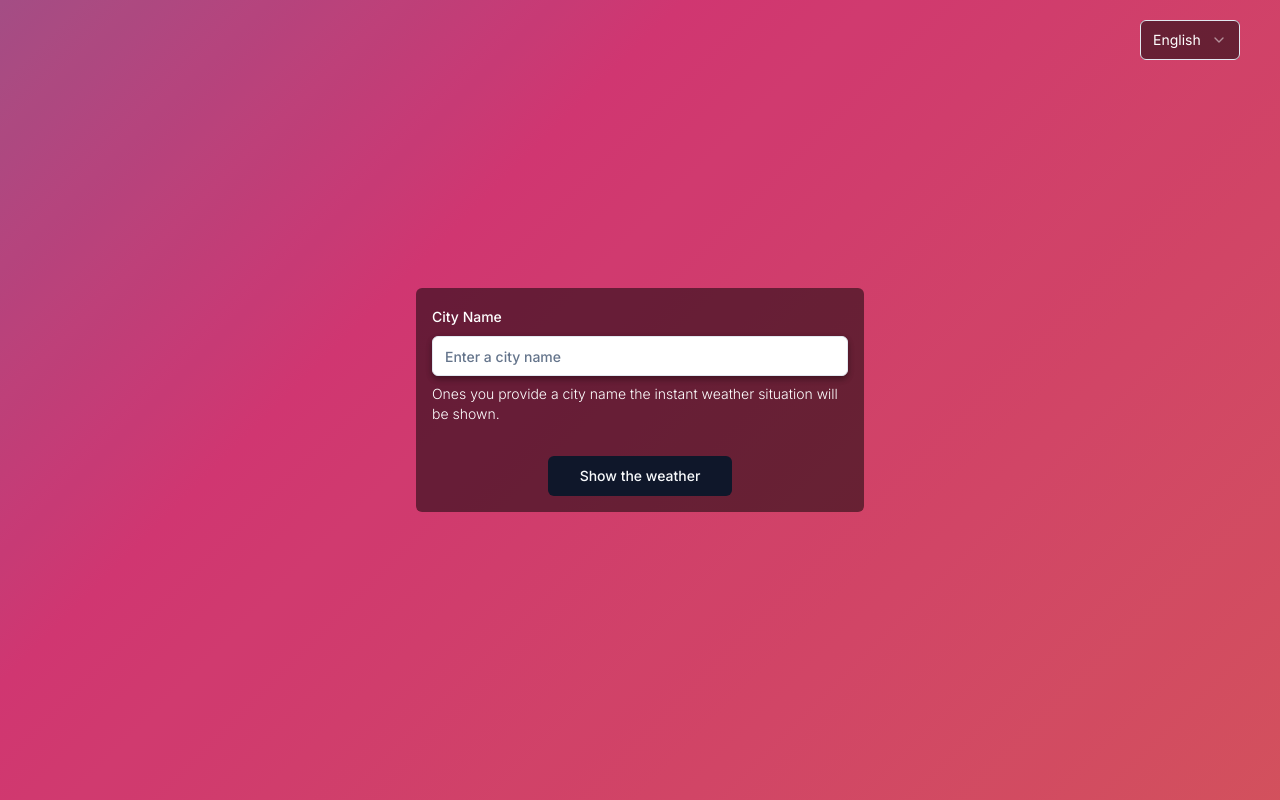
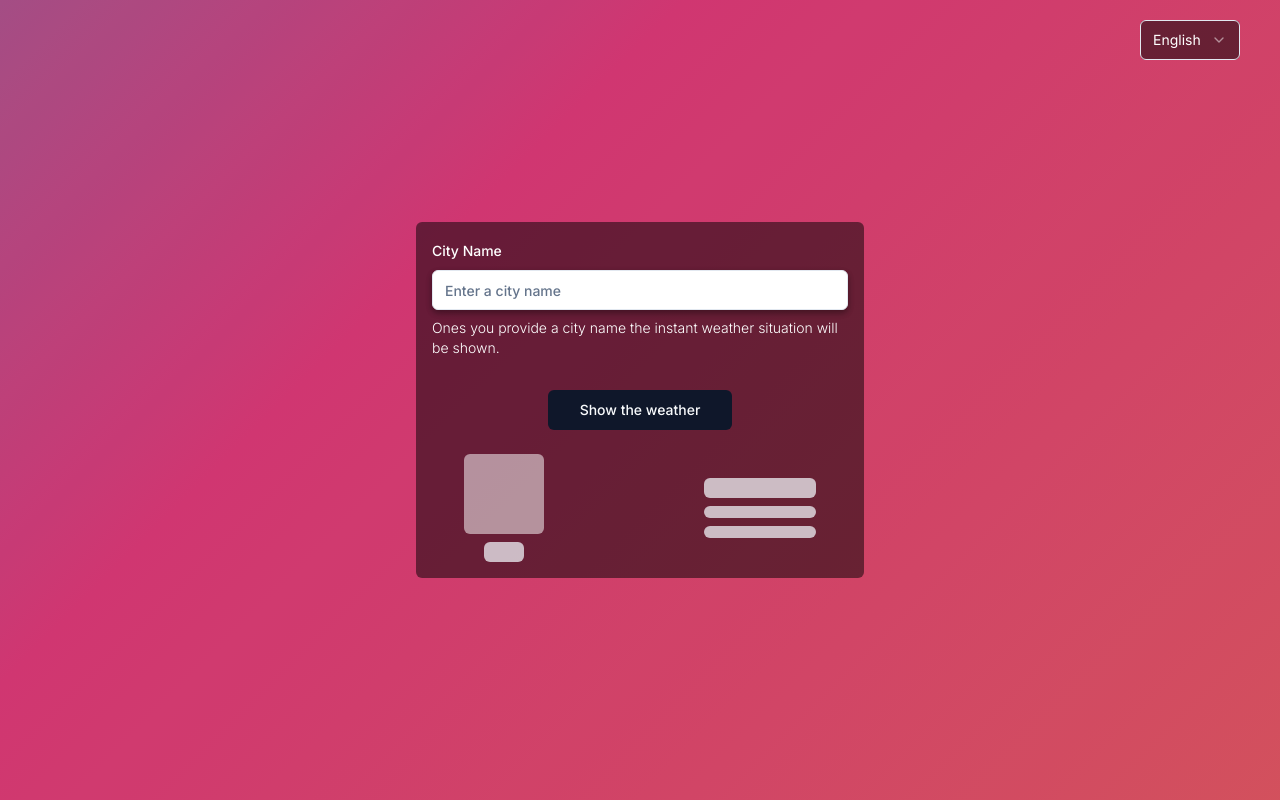
Before and after one commit to k1d12r04/nextjs-weather-app, a Next.js app: page / in a window 1280 px wide. Built offline with nearby package versions, Linux system fonts and the light colour scheme.

Commit message:
Add skeleton and change animation and style

```diff
--- a/app/page.tsx
+++ b/app/page.tsx
@@ -29,6 +29,7 @@ import {
 } from '@/components/ui/select';
 
 import { motion, AnimatePresence } from 'framer-motion';
+import { Skeleton } from '@/components/ui/skeleton';
 
 interface ImageData {
   urls: {
@@ -56,6 +57,9 @@ export default function Home() {
   });
 
   const temperatureCelsius = weatherData?.main?.temp - 273.15;
+
+  const [bgImageIsLoading, setBgImageIsLoading] = useState(false);
+  const [weatherDataIsLoading, setWeatherDataIsLoading] = useState(false);
 
   const formLabelText =
     (selectedLanguage === 'en' && 'City Name') ||
@@ -94,6 +98,7 @@ export default function Home() {
   useEffect(() => {
     if (city) {
       const fetchWeatherData = async () => {
+        setWeatherDataIsLoading(true);
         try {
           const response = await axios.get(
             `https://api.openweathermap.org/data/2.5/weather?q=${city}&appid=${WEATHER_API_KEY}&lang=${selectedLanguage}`
@@ -101,6 +106,8 @@ export default function Home() {
           setWeatherData(response.data);
         } catch (error) {
           console.log('Error:', error);
+        } finally {
+          setWeatherDataIsLoading(false);
         }
       };
 
@@ -119,6 +126,7 @@ export default function Home() {
       const weatherDescription = weatherData?.weather[0]?.description;
 
       const fetchRandomImage = async () => {
+        setBgImageIsLoading(true);
         try {
           const baseUrl = 'https://api.unsplash.com/search/photos';
 
@@ -126,7 +134,7 @@ export default function Home() {
             client_id: ACCESS_KEY,
             query: weatherDescription,
             orientation: 'landscape',
-            per_page: '30',
+            per_page: '50',
           };
 
           const response: AxiosResponse<{ results: ImageData[] }> =
@@ -141,6 +149,8 @@ export default function Home() {
           }
         } catch (error) {
           console.log('Error:', error);
+        } finally {
+          setBgImageIsLoading(false);
         }
       };
 
@@ -170,20 +180,21 @@ export default function Home() {
   };
 
   return (
+    <div className="flex justify-center items-center w-full h-screen relative">
+      {!bgImageIsLoading && !weatherDataIsLoading && (
         <div
-      className="flex justify-center items-center w-full h-screen relative"
+          className="w-full h-screen absolute inset-0 -z-10"
           style={{
             backgroundImage: ` ${weatherData && `url(${imageUrl})`} `,
             backgroundSize: 'cover',
             backgroundRepeat: 'no-repeat',
             backgroundColor: `${!weatherData && 'rgba(0,0,0,0.1)'} `,
           }}
-    >
+        ></div>
+      )}
+
       <motion.div
         key={weatherData?.id}
-        initial={{ opacity: 0, scale: 0.5 }}
-        animate={{ opacity: 1, scale: 1, transition: { duration: 0.5 } }}
-        exit={{ opacity: 0, scale: 0.3 }}
         className="max-w-md mx-4 bg-black/50 rounded-md p-4"
       >
         <Form {...form}>
@@ -221,10 +232,10 @@ export default function Home() {
         </Form>
 
         <AnimatePresence>
-          {weatherData && (
+          {weatherData && !weatherDataIsLoading ? (
             <div className="mt-6 flex items-center justify-between">
               <motion.div
-                initial={{ opacity: 0, scale: 0.5, x: -200 }} // Set initial position
+                initial={{ opacity: 0, scale: 0.5, y: -200 }}
                 animate={{
                   opacity: 1,
                   scale: 1,
@@ -232,7 +243,7 @@ export default function Home() {
                   y: 0,
                   transition: { duration: 1 },
                 }}
-                exit={{ opacity: 0, scale: 0.5, x: -200 }}
+                exit={{ opacity: 0, scale: 0.5, y: -200 }}
                 className="grid gap-2 justify-items-center"
               >
                 <img
@@ -246,7 +257,7 @@ export default function Home() {
               </motion.div>
 
               <motion.div
-                initial={{ opacity: 0, scale: 0.5, x: 200 }}
+                initial={{ opacity: 0, scale: 0.5, y: 200 }}
                 animate={{
                   opacity: 1,
                   scale: 1,
@@ -254,7 +265,7 @@ export default function Home() {
                   y: 0,
                   transition: { duration: 1 },
                 }}
-                exit={{ opacity: 0, scale: 0.5, x: 200 }}
+                exit={{ opacity: 0, scale: 0.5, y: 200 }}
                 className="space-y-2"
               >
                 <h3 className="font-semibold text-xl"> {weatherData?.name} </h3>
@@ -269,6 +280,41 @@ export default function Home() {
                   {weatherData?.main?.humidity}
                   {selectedLanguage === 'en' && '%'}
                 </p>
+              </motion.div>
+            </div>
+          ) : (
+            <div className="mt-6 flex items-center justify-between px-4 sm:px-8 ">
+              <motion.div
+                initial={{ opacity: 0, scale: 0.5, y: -200 }}
+                animate={{
+                  opacity: 1,
+                  scale: 1,
+                  x: 0,
+                  y: 0,
+                  transition: { duration: 1 },
+                }}
+                exit={{ opacity: 0, scale: 0.5, y: -200 }}
+                className="grid gap-2 justify-items-center"
+              >
+                <Skeleton className="bg-white/70 w-20 h-20 rounded-md" />
+                <Skeleton className="w-10 h-5"></Skeleton>
+              </motion.div>
+
+              <motion.div
+                initial={{ opacity: 0, scale: 0.5, y: 200 }}
+                animate={{
+                  opacity: 1,
+                  scale: 1,
+                  x: 0,
+                  y: 0,
+                  transition: { duration: 1 },
+                }}
+                exit={{ opacity: 0, scale: 0.5, y: 200 }}
+                className="space-y-2"
+              >
+                <Skeleton className="w-20 md:w-28 h-5"></Skeleton>
+                <Skeleton className="w-20 md:w-28 h-3"></Skeleton>
+                <Skeleton className="w-20 md:w-28 h-3"></Skeleton>
               </motion.div>
             </div>
           )}
--- /dev/null
+++ b/components/ui/skeleton.tsx
@@ -0,0 +1,15 @@
+import { cn } from "@/lib/utils"
+
+function Skeleton({
+  className,
+  ...props
+}: React.HTMLAttributes<HTMLDivElement>) {
+  return (
+    <div
+      className={cn("animate-pulse rounded-md bg-muted", className)}
+      {...props}
+    />
+  )
+}
+
+export { Skeleton }
```
Lines whose indentation alone changed are shown as unchanged.
